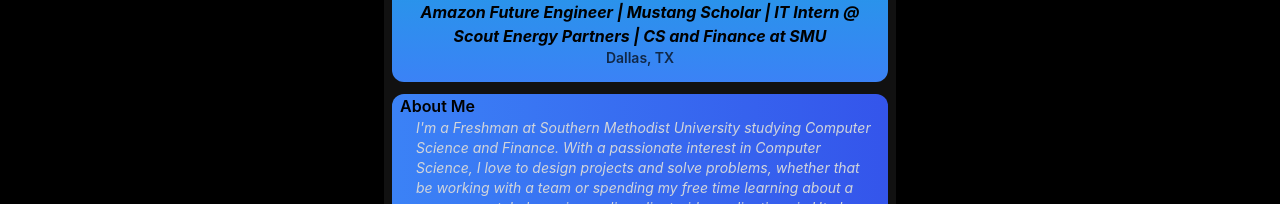
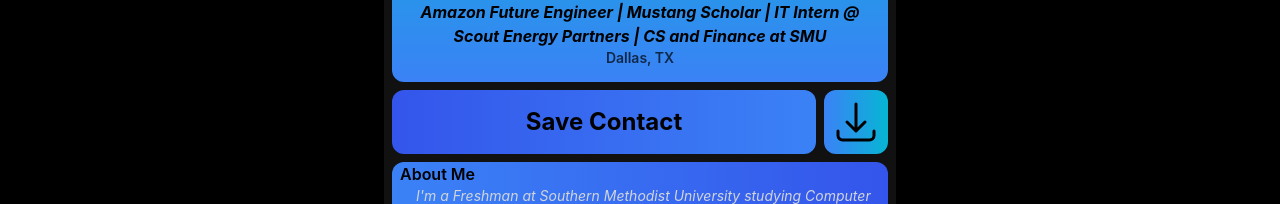
Before and after one commit to myorganizationnamesthis/hackutd-nextjs, a Next.js app: page /user/1 in a window 1280 px wide. Shown: the part 262-466 px from the top of the page. Built offline with nearby package versions, Linux system fonts and the light colour scheme; no server answers.

Commit message:
add save contact card

```diff
--- a/pages/user/[id].jsx
+++ b/pages/user/[id].jsx
@@ -132,8 +132,32 @@
           </div>
         </div>
 
-        {/* Continue */}
-        <div className='rounded-xl relative m-2 py-2'>
+        {/* Save Contact */}
+        <div className='flex flex-row pt-2 m-2 gap-x-2 '>
+          <div className='flex flex-row bg-gradient-to-r from-secondary to-blue-500 rounded-xl justify-center items-center flex-auto hover:scale-[101%] hover:text-white '>
+            <div className='font-bold text-2xl'>Save Contact</div>
+          </div>
+
+          <div className='flex flex-row bg-gradient-to-r from-blue-500 to-cyan-500 rounded-xl w-16 h-16 justify-center items-center hover:text-white cursor-pointer hover:scale-[101%]'>
+            <svg
+              xmlns='http://www.w3.org/2000/svg'
+              fill='none'
+              viewBox='0 0 24 24'
+              strokeWidth='1.5'
+              stroke='currentColor'
+              className='w-12 h-12'
+            >
+              <path
+                strokeLinecap='round'
+                strokeLinejoin='round'
+                d='M3 16.5v2.25A2.25 2.25 0 005.25 21h13.5A2.25 2.25 0 0021 18.75V16.5M16.5 12L12 16.5m0 0L7.5 12m4.5 4.5V3'
+              />
+            </svg>
+          </div>
+        </div>
+
+        {/* Description */}
+        <div className='rounded-xl relative mx-2'>
           {/* About Me */}
           <div className='bg-gradient-to-l from-secondary to-blue-500 mt-1 px-2 rounded-xl '>
             <div className='font-semibold'>About Me</div>
```
